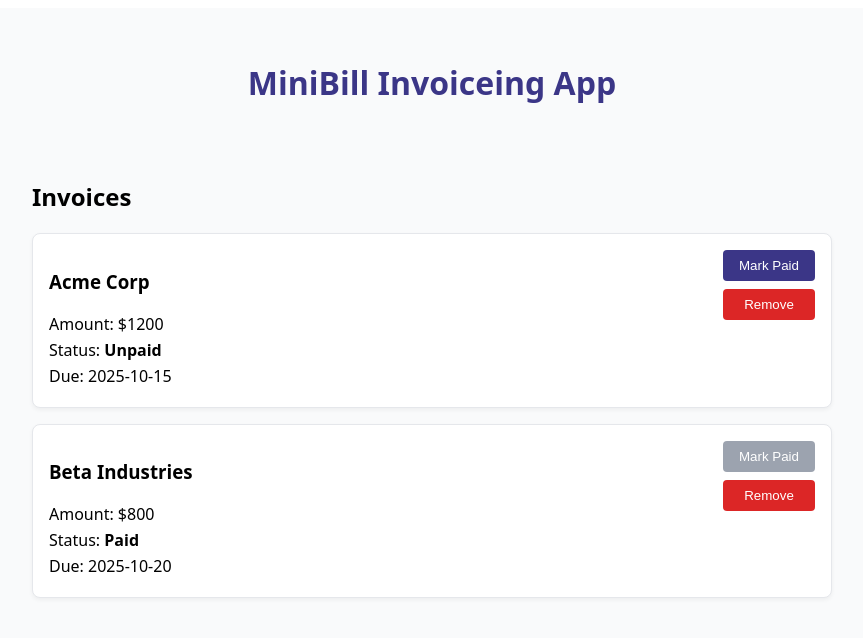
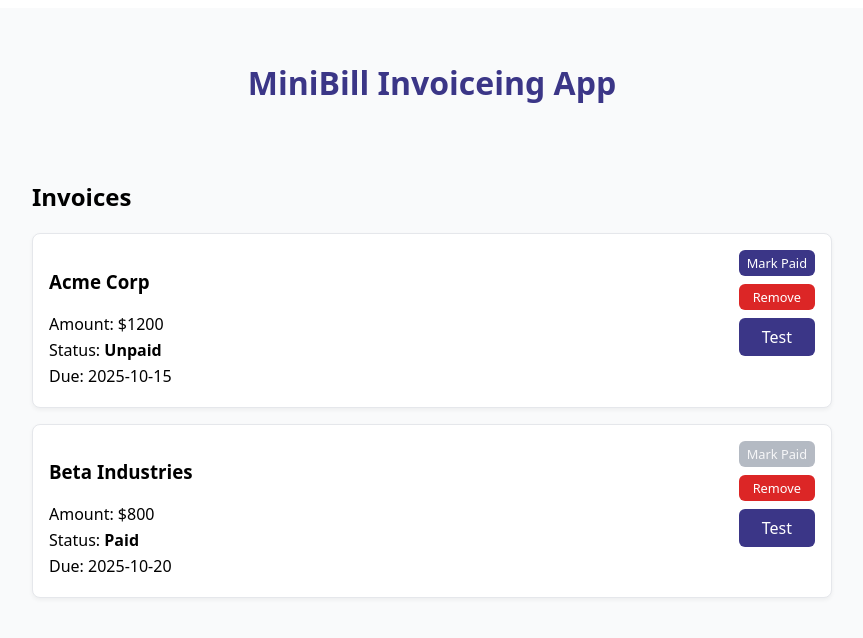
Before and after one commit to frenchie43972/invoice-app, a Vue app in the folder invoice-app/: page /clients in a window 1280 px wide. Shown: the top 638 px of the page, without its empty margins (208-1071 px from the left). Built offline with nearby package versions, Linux system fonts and the light colour scheme.

Commit message:
Completed and implemented BaseButton

```diff
--- a/invoice-app/src/components/invoices/InvoiceItem.vue
+++ b/invoice-app/src/components/invoices/InvoiceItem.vue
@@ -1,5 +1,5 @@
 <script setup>
-import { defineEmits, defineProps } from 'vue';
+import BaseButton from '../ui/BaseButton.vue';
 
 // Recieves invoice data from InvoiceList
 const props = defineProps({
@@ -10,14 +10,16 @@ const props = defineProps({
 });
 
 // Emits events to send back to InvoiceList
-const emit = defineEmits(['markPaid', 'removeInvoice']);
+const emit = defineEmits(['markAsPaid', 'removeInvoice']);
 
 // Trigger actions in InvoiceList
 function handleMarkPaid() {
-  emit('markPaid', props.invoice.id);
+  console.log('InvoiceItem => emit markPaid');
+  emit('markAsPaid', props.invoice.id);
 }
 
 function handleRemove() {
+  console.log('InvoiceItem => emit removeInvoice');
   emit('removeInvoice', props.invoice.id);
 }
 </script>
@@ -37,16 +39,25 @@ function handleRemove() {
     </div>
 
     <div class="actions">
-      <button
-        @click="
-          handleMarkPaid;
-          console.log('clicked');
-        "
-        :disabled="props.invoice.status === 'Paid'"
+      <BaseButton
+        variant="primary"
+        size="sm"
+        :disabled="invoice.status === 'Paid'"
+        aria-label="Mark invoice as paid"
+        @click="handleMarkPaid"
       >
         Mark Paid
-      </button>
-      <button @click="handleRemove" class="danger">Remove</button>
+      </BaseButton>
+      <BaseButton
+        variant="danger"
+        size="sm"
+        aria-label="Remove this invoice"
+        @click="handleRemove"
+      >
+        Remove
+      </BaseButton>
+
+      <BaseButton @click="console.log('clicked basebutton')">Test</BaseButton>
     </div>
   </li>
 </template>
@@ -73,22 +84,4 @@ function handleRemove() {
   flex-direction: column;
   gap: 0.5rem;
 }
-
-button {
-  background: #3b3687;
-  color: #fff;
-  border: none;
-  padding: 0.5rem 1rem;
-  border-radius: 4px;
-  cursor: pointer;
-}
-
-button.danger {
-  background: #dc2626;
-}
-
-button:disabled {
-  background: #9ca3af;
-  cursor: not-allowed;
-}
 </style>
--- a/invoice-app/src/components/invoices/InvoiceList.vue
+++ b/invoice-app/src/components/invoices/InvoiceList.vue
@@ -16,10 +16,12 @@ onMounted(() => {
 
 // Actions
 function markAsPaid(id) {
+  console.log('InvoiceList → store.markAsPaid', id);
   store.markAsPaid(id);
 }
 
 function removeInvoice(id) {
+  console.log('InvoiceList → store.removeInvoice', id);
   store.removeInvoice(id);
 }
 </script>
--- a/invoice-app/src/components/ui/BaseButton.vue
+++ b/invoice-app/src/components/ui/BaseButton.vue
@@ -0,0 +1,131 @@
+<script setup>
+import { computed } from 'vue';
+
+const props = defineProps({
+  variant: {
+    type: String,
+    default: 'primary',
+  },
+  size: {
+    type: String,
+    default: 'md',
+  },
+  disabled: {
+    type: Boolean,
+    default: false,
+  },
+  type: {
+    type: String,
+    default: 'button',
+  },
+  block: {
+    type: Boolean,
+    default: false,
+  },
+  ariaLabel: {
+    type: String,
+    default: '',
+  },
+});
+
+// Determines the CSS class dynamically (if CSS gets updated, update this function)
+const buttonClasses = computed(() => [
+  'base-button',
+  `variant-${props.variant}`,
+  `size-${props.size}`,
+  { 'is-block': props.block },
+]);
+</script>
+
+<template>
+  <button
+    :type="type"
+    :class="buttonClasses"
+    :disabled="disabled"
+    :aria-label="ariaLabel || undefined"
+    :aria-disabled="disabled ? 'true' : 'false'"
+  >
+    <slot />
+  </button>
+</template>
+
+<style>
+/* --- Base Layout --- */
+.base-button {
+  display: inline-flex;
+  align-items: center;
+  justify-content: center;
+  font-weight: 500;
+  border: none;
+  border-radius: 6px;
+  cursor: pointer;
+  transition: background-color 0.2s ease, transform 0.1s ease;
+  font-family: inherit;
+}
+
+/* --- Variants --- */
+.variant-primary {
+  background-color: #3b3687;
+  color: #fff;
+}
+.variant-primary:hover:not(:disabled) {
+  background-color: #2e2a6d;
+}
+
+.variant-secondary {
+  background-color: #e5e7eb;
+  color: #111827;
+}
+.variant-secondary:hover:not(:disabled) {
+  background-color: #d1d5db;
+}
+
+.variant-danger {
+  background-color: #dc2626;
+  color: #fff;
+}
+.variant-danger:hover:not(:disabled) {
+  background-color: #b91c1c;
+}
+
+/* --- Sizes --- */
+.size-sm {
+  padding: 0.25rem 0.5rem;
+  font-size: 0.8rem;
+}
+.size-md {
+  padding: 0.5rem 1rem;
+  font-size: 1rem;
+}
+.size-lg {
+  padding: 0.75rem 1.25rem;
+  font-size: 1.125rem;
+}
+
+/* --- Block --- */
+.is-block {
+  width: 100%;
+}
+
+/* --- Disabled --- */
+.base-button:disabled,
+.base-button[aria-disabled='true'] {
+  background-color: #9ca3af;
+  color: #f3f4f6;
+  cursor: not-allowed;
+  opacity: 0.75;
+}
+
+/* --- Focus (Keyboard Accessibility) --- */
+.base-button:focus-visible {
+  outline: 3px solid #6366f1; /* Accessible focus ring */
+  outline-offset: 2px;
+}
+
+/* --- Motion preference --- */
+@media (prefers-reduced-motion: reduce) {
+  .base-button {
+    transition: none;
+  }
+}
+</style>
```
Also changed, not shown: 1 other file (tests, documents, lock files or other folders).
